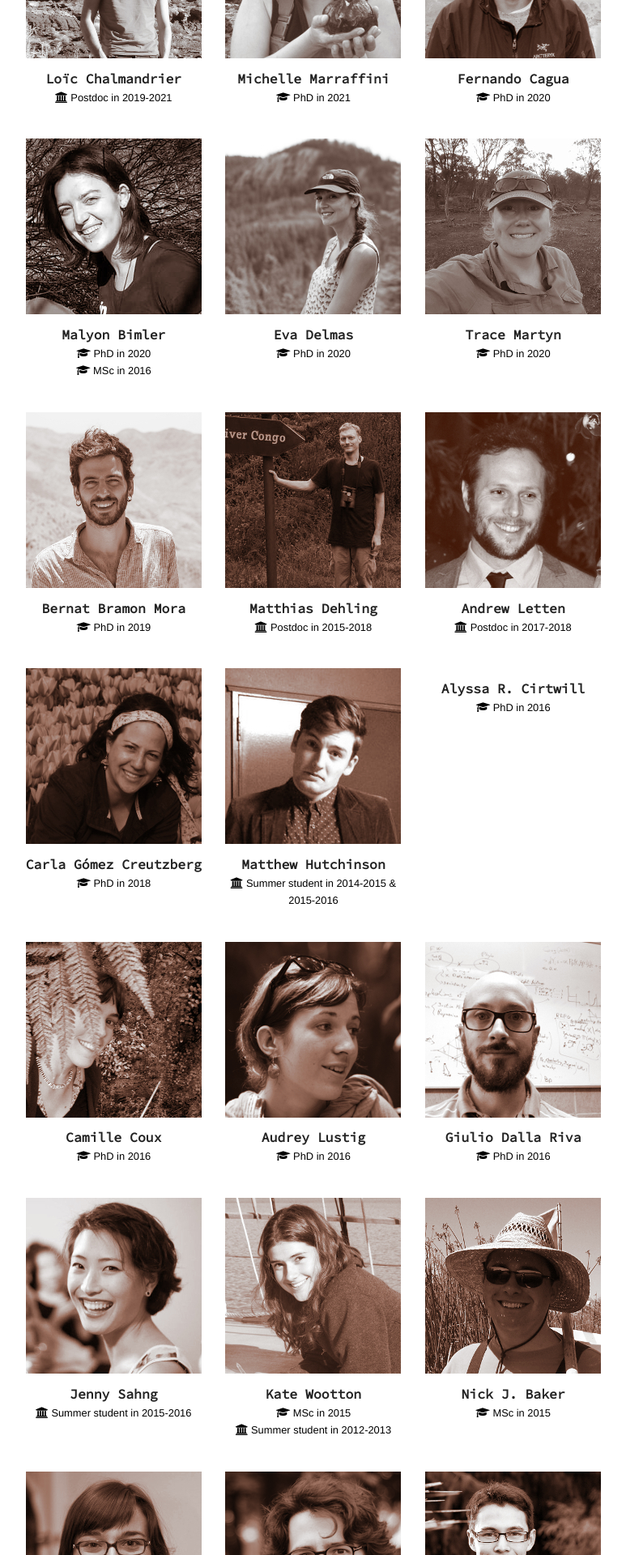
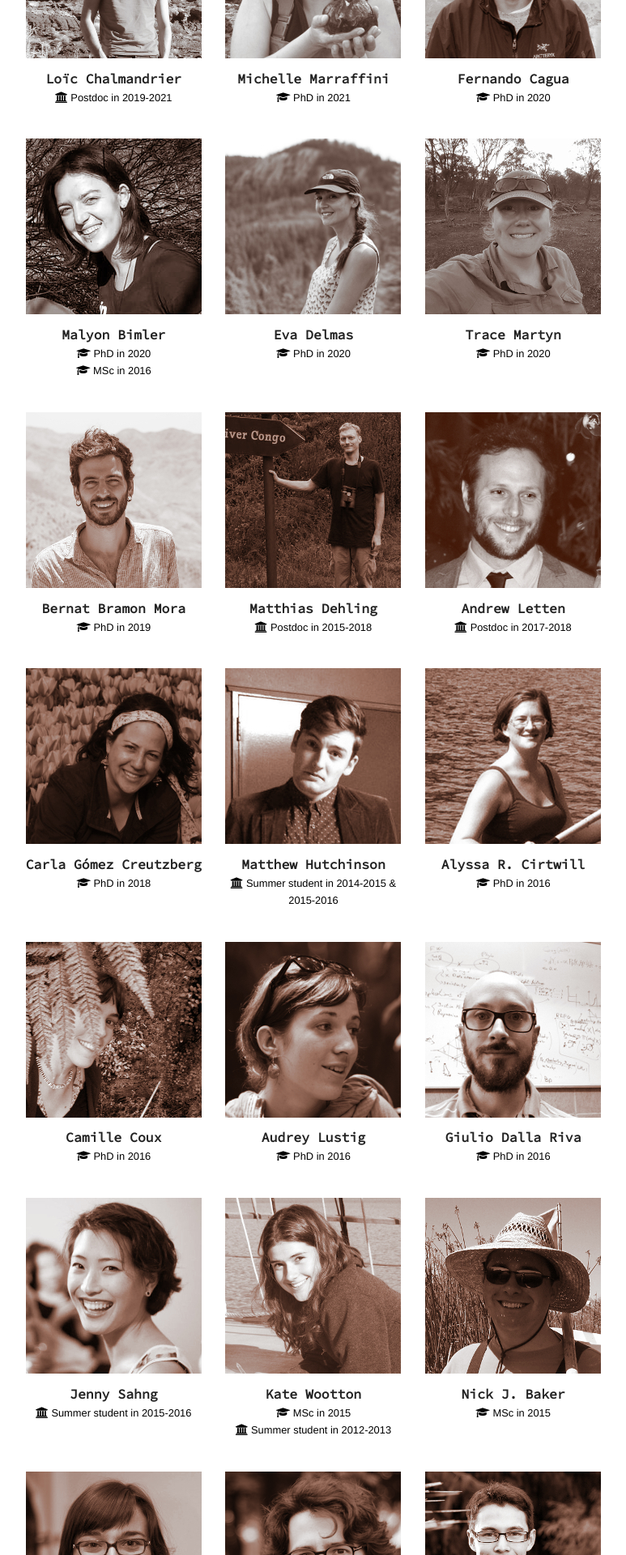
Before and after one commit to stoufferlab/stoufferlab.github.io, a Jekyll site: the page built from people/index.html, in a window 1280 px wide. Shown: the part 1199-3119 px from the top of the page at 81% size, without its empty margins (378-1151 px from the left). Built offline with Jekyll 4.4.1, drawn with Linux system fonts in a browser that asks for light colours; nearby versions of some CDN libraries; library files that are not in the unit come from our copies; a script that is not in the unit is left out.

Commit message:
meant to comment out the link and not the photo

```diff
--- a/people/former_members.html
+++ b/people/former_members.html
@@ -310,8 +310,9 @@
 </li>
 
 <li style="text-align:center;">
-  <!-- <a href="http://cirtwill.github.io/"><img alt="ARC" src="/images/people/arc_sq.jpg"> -->
-    <h3 class="bio" style="margin-top:5%; margin-bottom:0%;">
+  <!-- <a href="http://cirtwill.github.io/"> -->
+  <img alt="ARC" src="/images/people/arc_sq.jpg">
+  <h3 class="bio" style="margin-top:5%; margin-bottom:0%;">
     Alyssa R. Cirtwill
   </h3>
   <!-- </a> -->
```
